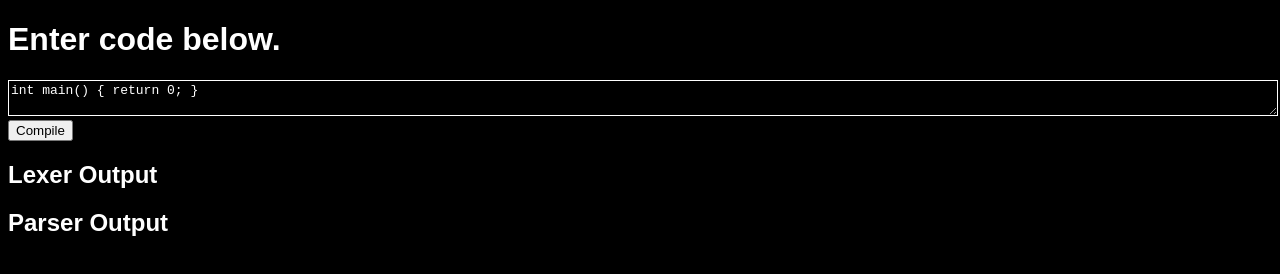
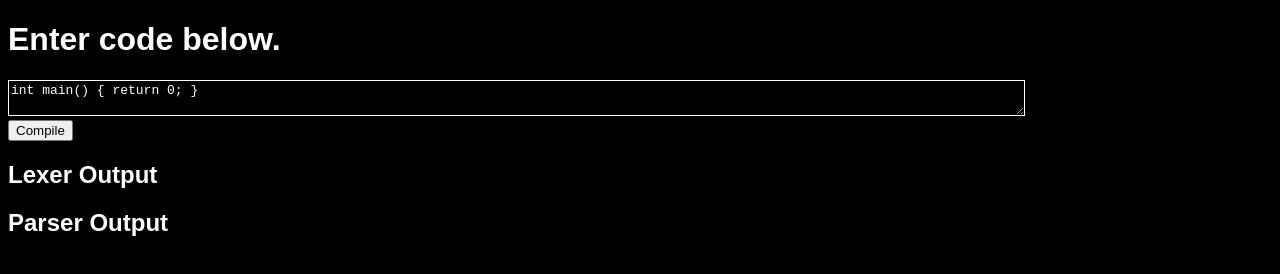
Before and after one commit to Phytolizer/webcc, a website with bundled scripts: page src/index.html in a window 1280 px wide. Built offline with nearby package versions, Linux system fonts and the light colour scheme.

Commit message:
tweak formatting

```diff
--- a/src/index.html
+++ b/src/index.html
@@ -13,7 +13,7 @@
         background-color: black;
         color: white;
         border: 1px solid white;
-        width: 100%;
+        width: 80%;
         height: 100%;
         font-family: monospace;
         font-size: 1em;
@@ -29,6 +29,7 @@
     <div id="content">
       <h1>Enter code below.</h1>
       <textarea id="source" name="source">int main() { return 0; }</textarea>
+      <br />
       <button id="compile">Compile</button>
       <h2>Lexer Output</h2>
       <pre><output id="lexed" for="source"></output></pre>
```
